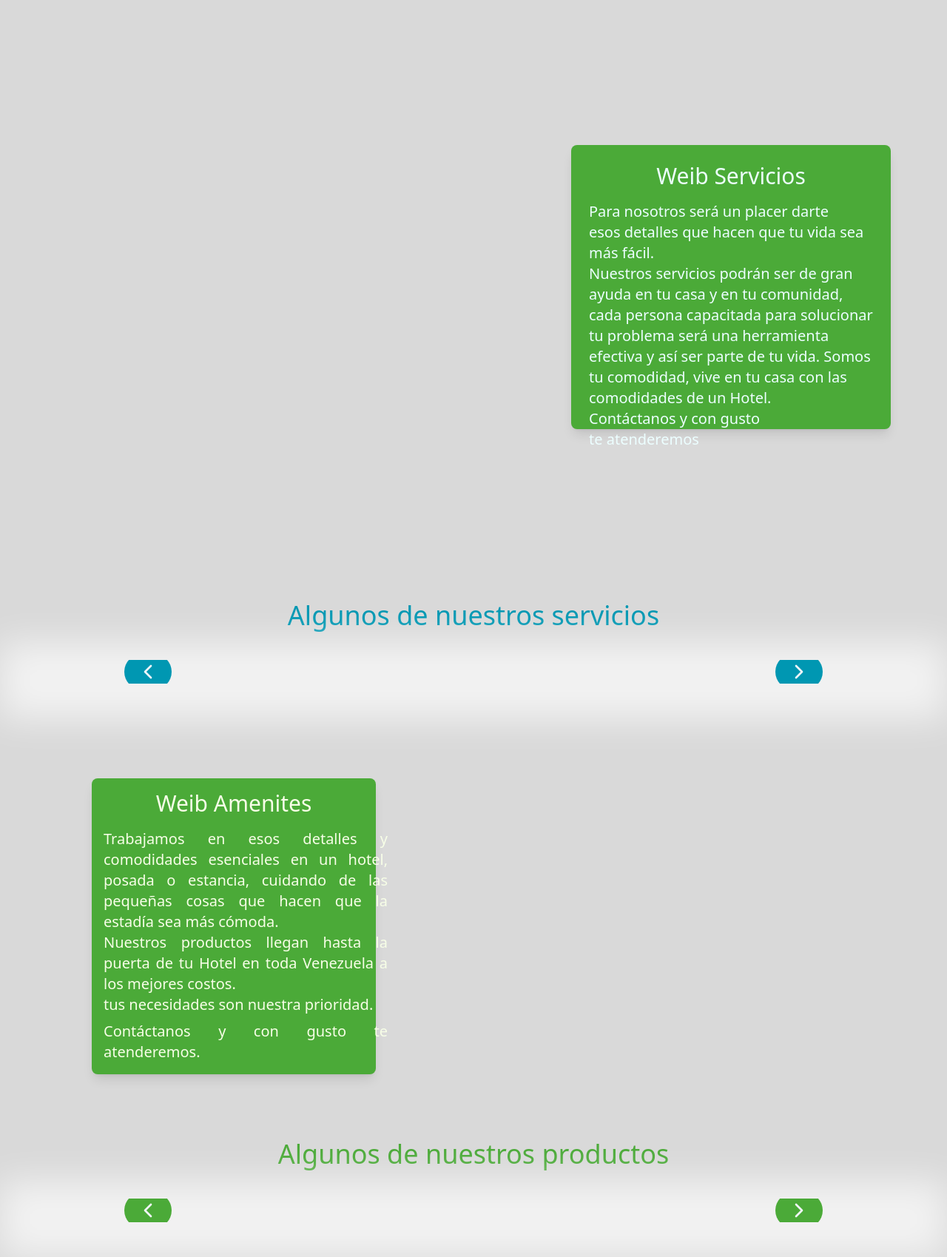
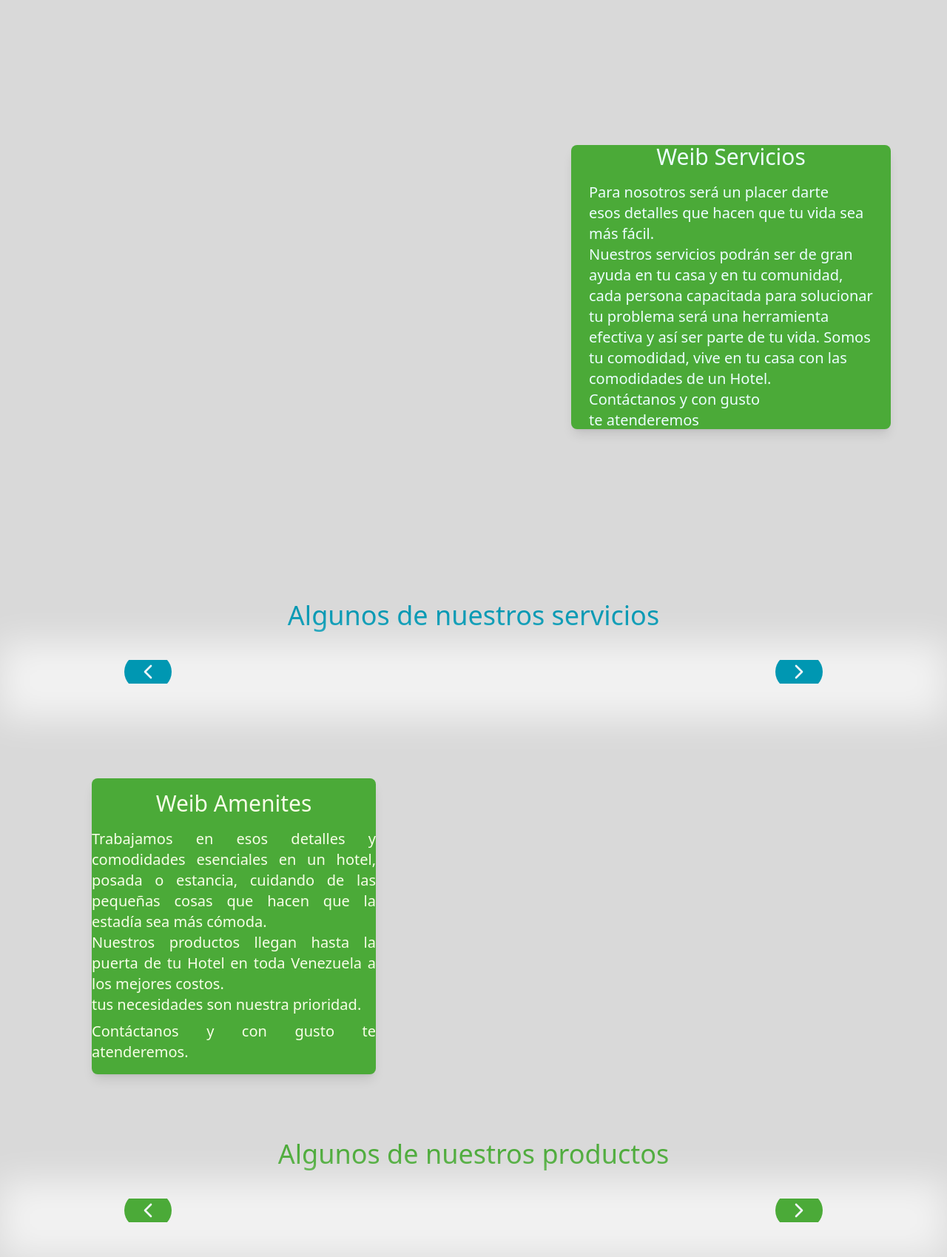
Before and after one commit to DeividVarg/Weib, a Django app: template main/templates/main.html in a window 1280 px wide. Shown: the part 509-2208 px from the top of the page at 74% size. Run offline with Django 5.2, Linux system fonts and the light colour scheme; the template is opened without the code that fills it, so the values that code supplies are empty; some libraries are stand-ins or nearby versions.

Commit message:
other changes

```diff
--- a/main/templates/main.html
+++ b/main/templates/main.html
@@ -50,7 +50,7 @@
         </div>
 
         <div
-          class="flex flex-col p-6 rounded-lg shadow-lg bg-[#4baa38] z-40 h-96"
+          class="flex flex-col p-6 rounded-lg shadow-lg bg-[#4baa38] z-40 h-96 justify-center items-center"
         >
           <h3 class="text-3xl mb-4 mx-2 self-center text-cyan-50">
             Weib Servicios
@@ -159,7 +159,7 @@
     <section class="items-center relative">
       <div class="flex justify-center py-10 space-x-14 ml-8 relative-to">
         <div
-          class="flex flex-col mt-6 p-4 rounded-lg shadow-lg mb-6 bg-[#4baa38] z-40 w-96"
+          class="flex flex-col mt-6 p-4 rounded-lg shadow-lg mb-6 bg-[#4baa38] z-40 w-96 justify-center items-center"
         >
           <h2 class="text-3xl mb-4 mx-2 self-center text-lime-50">
             Weib Amenites
```
